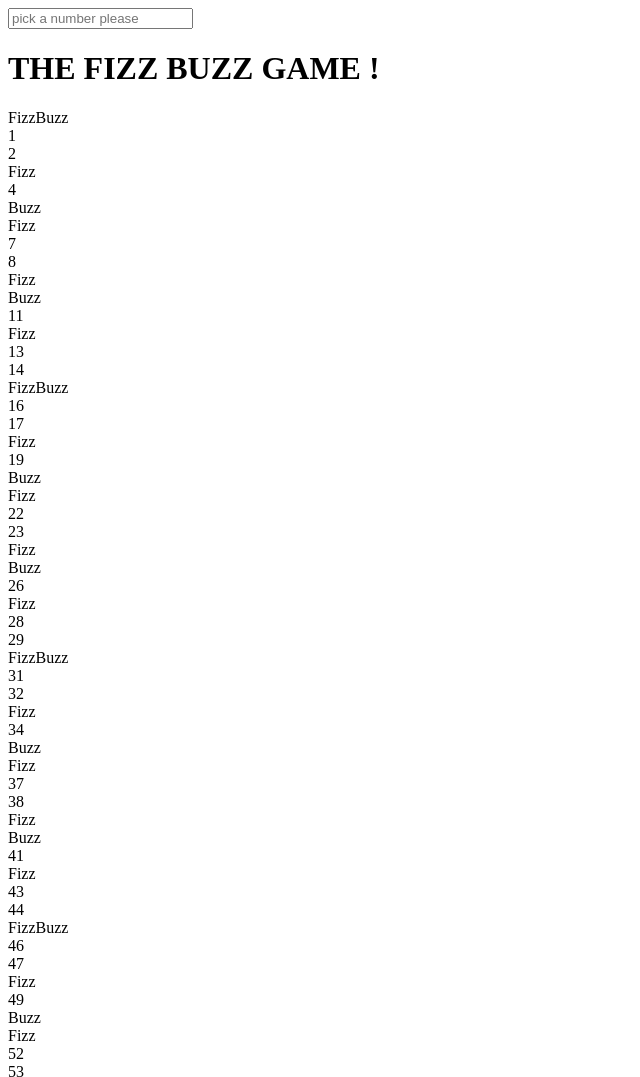
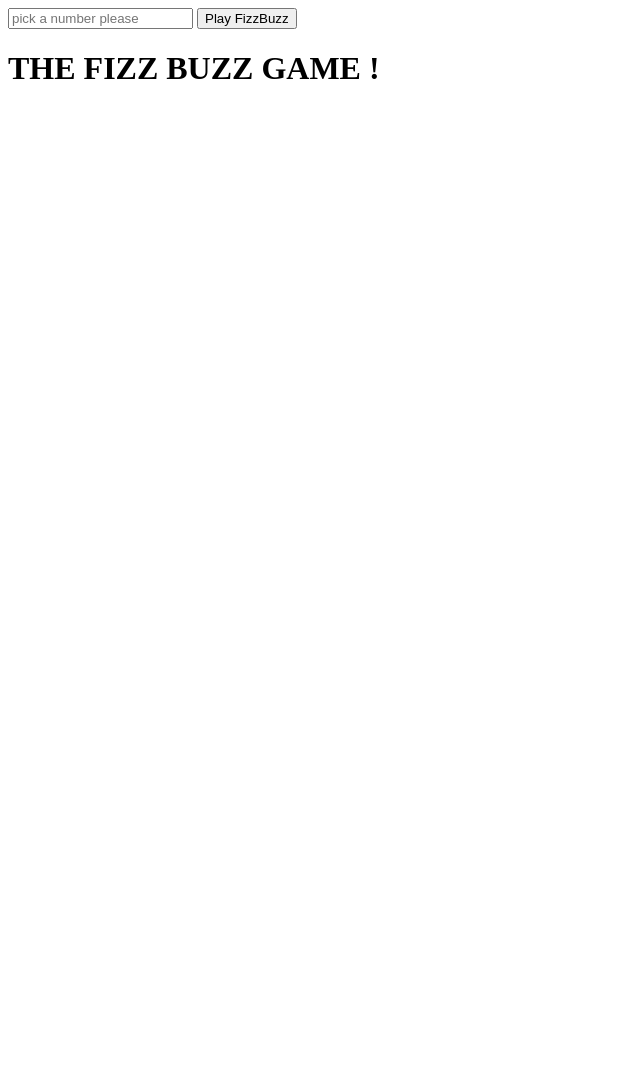
Before and after one commit to LukeBucciarelli/Fizz-Buzz-, a plain HTML site: page index.html in a window 1280 px wide. Shown: the top 1077 px of the page, without its empty margins (0-640 px from the left). After the commit the page ends 800 px from the top, so only its background shows below. Drawn offline with nearby package versions, Linux system fonts and the light colour scheme.

Commit message:
mentorSulution

```diff
--- a/index.html
+++ b/index.html
@@ -8,6 +8,7 @@
 </head>
 <body>
 	<input class="inputitem" type="text" placeholder="pick a number please "></input>
+    <button class="fizzBuzzButton">Play FizzBuzz</button>
 	<h1>THE FIZZ BUZZ GAME ! </h1>
 
 
--- a/script.js
+++ b/script.js
@@ -2,24 +2,25 @@ $(document).ready(function() {
 
 	var $body = $('body');
 
-  alert("let's play FizzBuzz!");
+  var $inputField = $('.inputitem');
+  var $fizzBuzzButton = $('.fizzBuzzButton');
 
+  $fizzBuzzButton.click(function() {
+  	var inputValue = $inputField.val();
+  	var parsedValue = parseInt(inputValue);
+  	console.log(parsedValue);
 
-// my fizzbuzz program
-
-	for (var i = 0; i <= 100; i++) {
-
-		if (i % 3 == 0 && i % 5 == 0) {
-			$body.append('<div>FizzBuzz</div>');
+  	if(isNaN(parsedValue)) {
+  		alert("Error: not a number");
   	}
-		else if (i % 3 == 0) {
+  	else if (parsedValue% 3 == 0) {
 		$body.append('<div>Fizz</div>');
 	}
-		else if (i % 5 == 0) {
+	else if (parsedValue% 5 == 0) {
 		$body.append('<div>Buzz</div>');
 	}
 	else {
-			$body.append('<div>' + i + '</div>');
-		}
+		$body.append('<div>' + parsedValue + '</div>');
 	}
   });
+});
```
Lines whose indentation alone changed are shown as unchanged.
